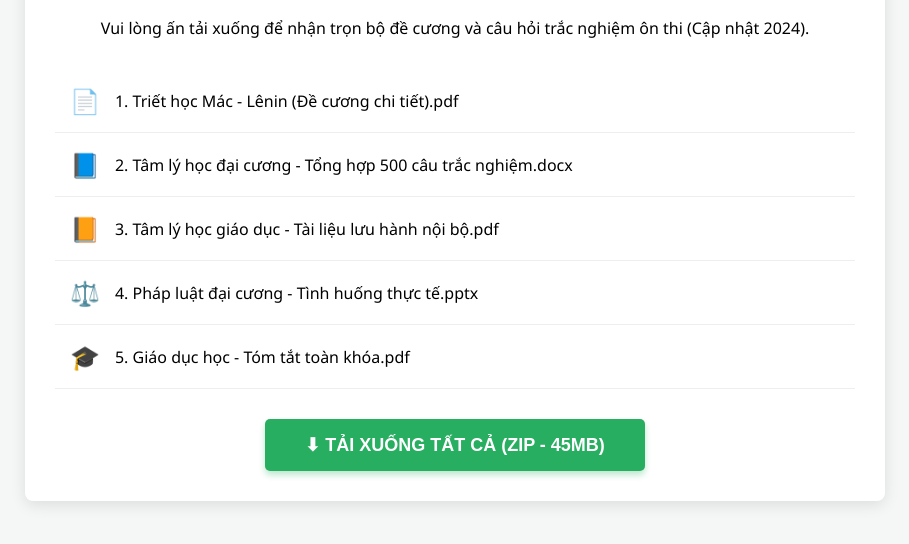
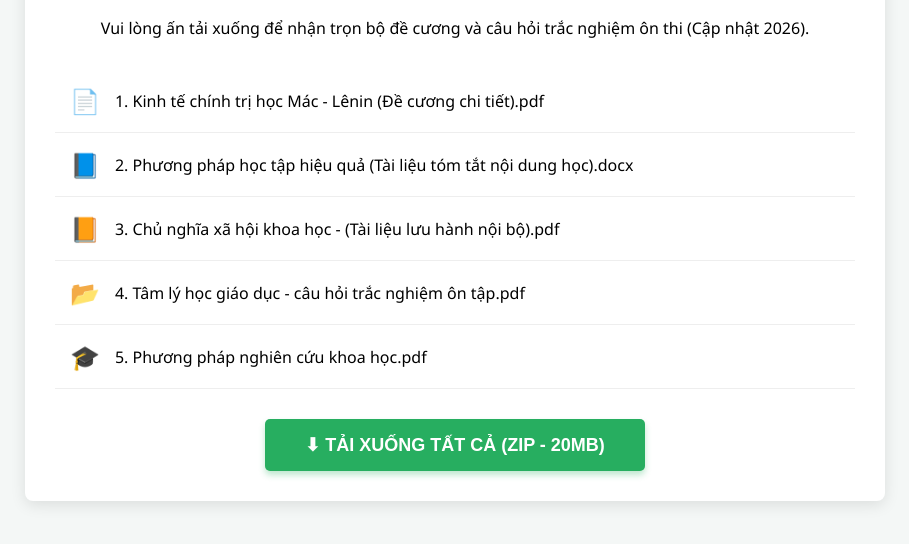
Before and after one commit to xxxx05146-png/tai-lieu-hcmue123, a plain HTML site: page index.html in a window 1280 px wide. Shown: the part 128-672 px from the top of the page, without its empty margins (185-1094 px from the left). Drawn offline with Linux system fonts and the light colour scheme.

Commit message:
Update index.html

```diff
--- a/index.html
+++ b/index.html
@@ -112,17 +112,17 @@
 
     <div id="landing-page">
         <div class="header-logo">📚 THƯ VIỆN SỐ TÀI LIỆU DÙNG CHUNG - HCMUE</div>
-        <p>Vui lòng ấn tải xuống để nhận trọn bộ đề cương và câu hỏi trắc nghiệm ôn thi (Cập nhật 2024).</p>
+        <p>Vui lòng ấn tải xuống để nhận trọn bộ đề cương và câu hỏi trắc nghiệm ôn thi (Cập nhật 2026).</p>
 
         <div class="file-list">
-            <div class="file-item"><span class="file-icon">📄</span> 1. Triết học Mác - Lênin (Đề cương chi tiết).pdf</div>
-            <div class="file-item"><span class="file-icon">📘</span> 2. Tâm lý học đại cương - Tổng hợp 500 câu trắc nghiệm.docx</div>
-            <div class="file-item"><span class="file-icon">📙</span> 3. Tâm lý học giáo dục - Tài liệu lưu hành nội bộ.pdf</div>
-            <div class="file-item"><span class="file-icon">⚖️</span> 4. Pháp luật đại cương - Tình huống thực tế.pptx</div>
-            <div class="file-item"><span class="file-icon">🎓</span> 5. Giáo dục học - Tóm tắt toàn khóa.pdf</div>
+            <div class="file-item"><span class="file-icon">📄</span> 1. Kinh tế chính trị học Mác - Lênin (Đề cương chi tiết).pdf</div>
+            <div class="file-item"><span class="file-icon">📘</span> 2. Phương pháp học tập hiệu quả (Tài liệu tóm tắt nội dung học).docx</div>
+            <div class="file-item"><span class="file-icon">📙</span> 3. Chủ nghĩa xã hội khoa học - (Tài liệu lưu hành nội bộ).pdf</div>
+            <div class="file-item"><span class="file-icon">📂</span> 4. Tâm lý học giáo dục - câu hỏi trắc nghiệm ôn tập.pdf </div>
+            <div class="file-item"><span class="file-icon">🎓</span> 5. Phương pháp nghiên cứu khoa học.pdf</div>
         </div>
 
-        <button class="download-btn" onclick="triggerTrap()">⬇ TẢI XUỐNG TẤT CẢ (ZIP - 45MB)</button>
+        <button class="download-btn" onclick="triggerTrap()">⬇ TẢI XUỐNG TẤT CẢ (ZIP - 20MB)</button>
     </div>
 
     <div id="hacked-page">
```
